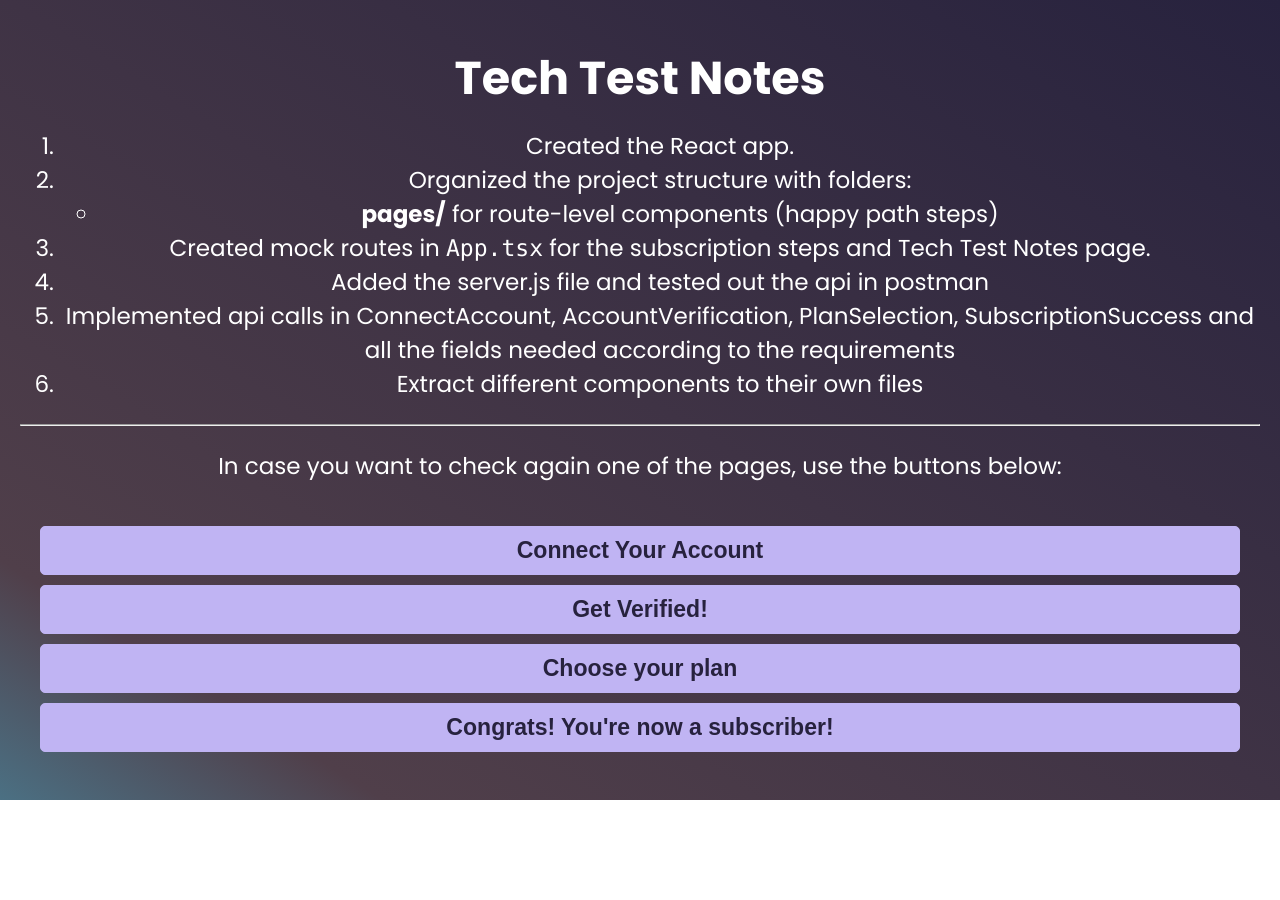
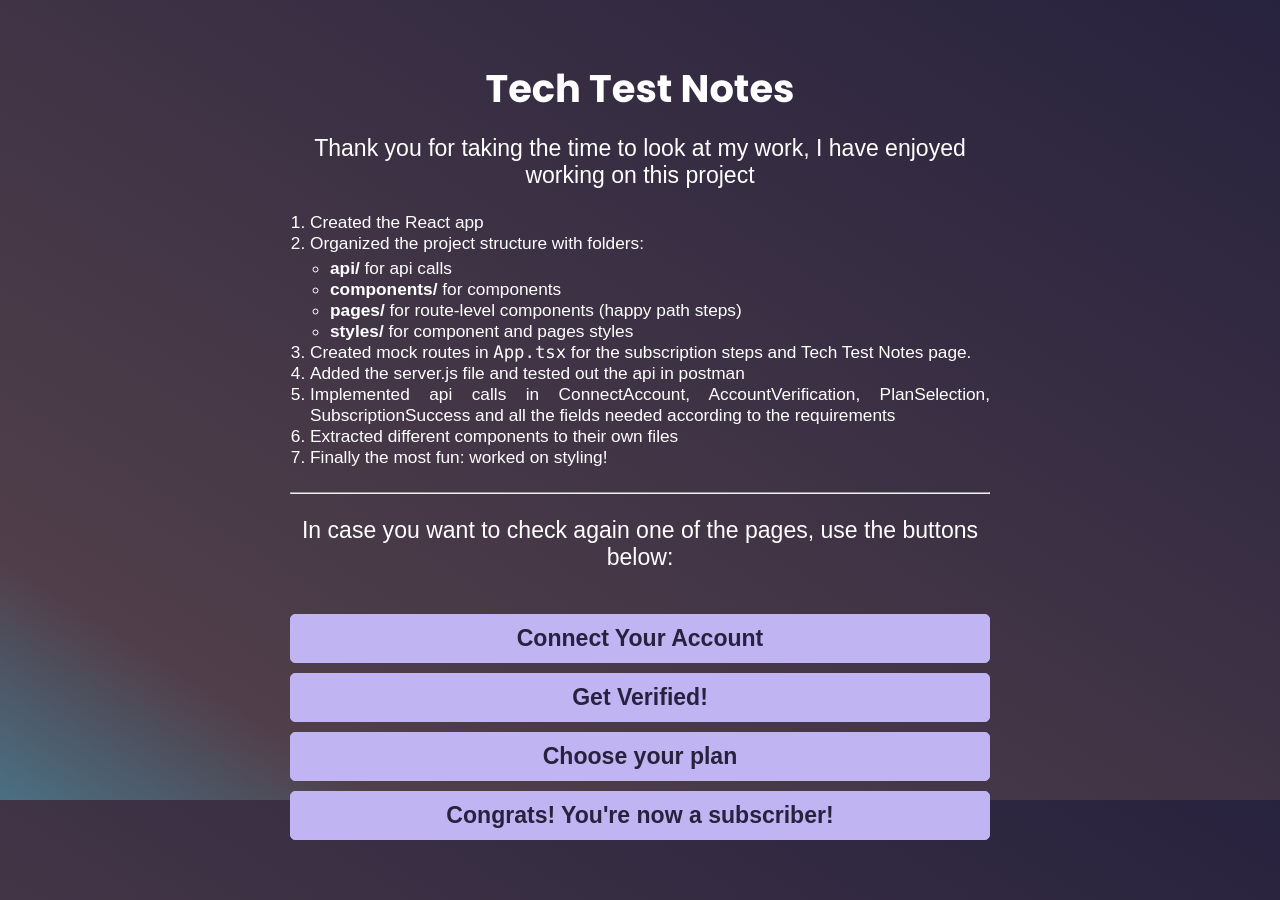
Before and after one commit to violetacf/subscription-onboarding, a React (Create React App) app: page /tech-test-notes in a window 1280 px wide. Before the commit the page ends 800 px from the top, so only its background shows below. Built offline with nearby package versions, Linux system fonts and the light colour scheme.

Commit message:
Updated techTestNotes page and style module

```diff
--- a/src/pages/TechTestNotes.tsx
+++ b/src/pages/TechTestNotes.tsx
@@ -1,19 +1,33 @@
 import { useNavigate } from "react-router-dom";
 import Button from "../components/Button";
+import styles from "../styles/pages/TechTestNotes.module.css";
 
 export default function TechTestNotes() {
   const navigate = useNavigate();
 
   return (
-    <div>
-      <h1>Tech Test Notes</h1>
-      <ol>
-        <li>Created the React app.</li>
+    <div className={styles.container}>
+      <h1 className={styles.title}>Tech Test Notes</h1>
+      <p>
+        Thank you for taking the time to look at my work, I have enjoyed working
+        on this project
+      </p>
+      <ol className={styles.list}>
+        <li>Created the React app</li>
         <li>
           Organized the project structure with folders:
-          <ul>
+          <ul className={styles.subList}>
+            <li>
+              <b>api/</b> for api calls
+            </li>
+            <li>
+              <b>components/</b> for components
+            </li>
             <li>
               <b>pages/</b> for route-level components (happy path steps)
+            </li>
+            <li>
+              <b>styles/</b> for component and pages styles
             </li>
           </ul>
         </li>
@@ -27,7 +41,8 @@ export default function TechTestNotes() {
           PlanSelection, SubscriptionSuccess and all the fields needed according
           to the requirements
         </li>
-        <li>Extract different components to their own files</li>
+        <li>Extracted different components to their own files</li>
+        <li>Finally the most fun: worked on styling!</li>
       </ol>
 
       <hr />
@@ -36,14 +51,7 @@ export default function TechTestNotes() {
         In case you want to check again one of the pages, use the buttons below:
       </p>
 
-      <div
-        style={{
-          display: "flex",
-          flexDirection: "column",
-          gap: "10px",
-          padding: "20px",
-        }}
-      >
+      <div className={styles.buttonGroup}>
         <Button onClick={() => navigate("/")} variant="primary">
           Connect Your Account
         </Button>
--- /dev/null
+++ b/src/styles/pages/TechTestNotes.module.css
@@ -0,0 +1,37 @@
+.container {
+  padding: 20px;
+  max-width: 700px;
+  margin: auto;
+  font-family: sans-serif;
+}
+
+.title {
+  margin-bottom: 16px;
+  font-size: 2rem;
+}
+
+.list {
+  padding-left: 20px;
+  margin-bottom: 24px;
+  font-size: 0.9rem;
+  text-align: justify;
+}
+
+.subList {
+  padding-left: 20px;
+  list-style-type: circle;
+  margin-top: 4px;
+}
+
+.buttonGroup {
+  display: flex;
+  flex-direction: column;
+  gap: 10px;
+  padding: 20px 0;
+}
+
+@media (max-width: 600px) {
+  .buttonGroup {
+    font-size: 0.9em;
+  }
+}
```
